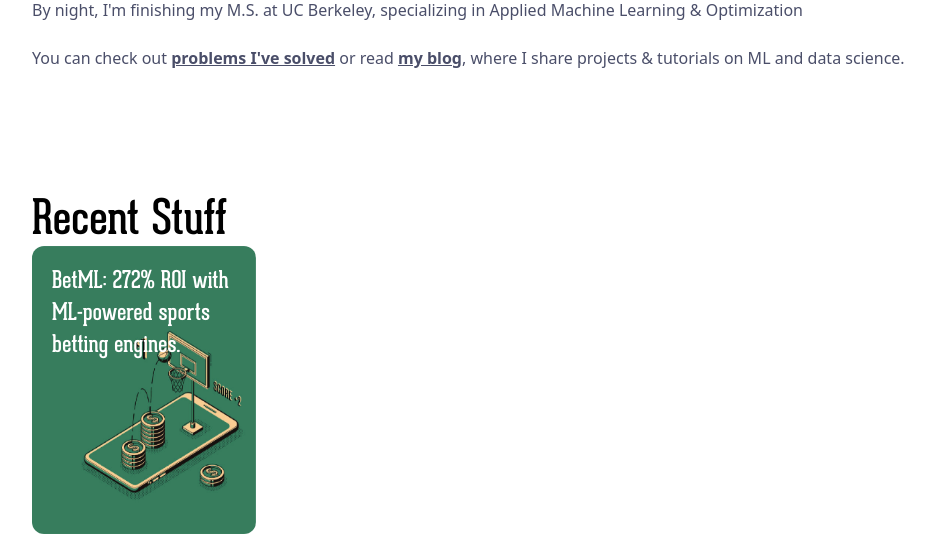
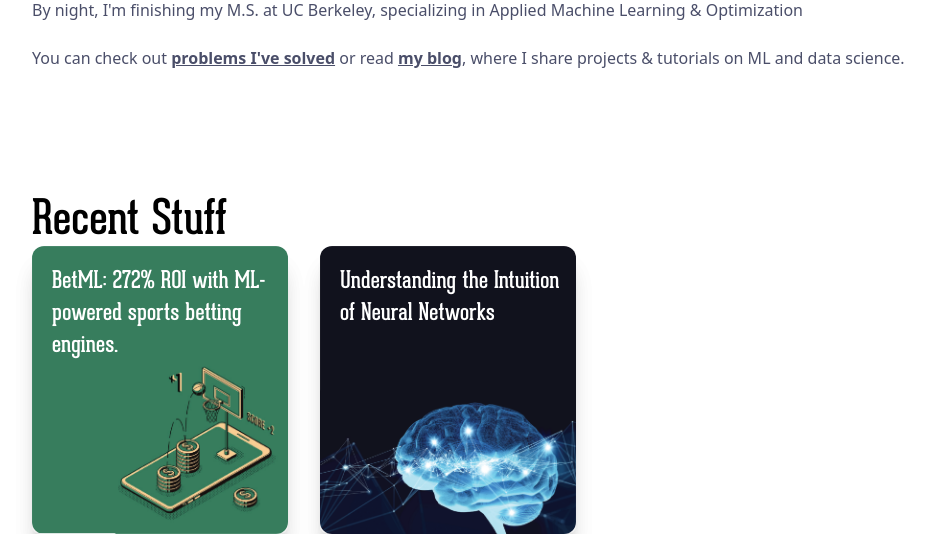
Before and after one commit to bennettcolecohen/bcc-portfolio, a FastAPI app: page / in a window 1280 px wide. Shown: the part 434-968 px from the top of the page, without its empty margins (0-938 px from the left). Run offline with FastAPI, Linux system fonts and the light colour scheme.

Commit message:
test home

```diff
--- a/static/dist/output.css
+++ b/static/dist/output.css
@@ -652,6 +652,22 @@ video {
   z-index: 10;
 }
 
+.z-40 {
+  z-index: 40;
+}
+
+.z-30 {
+  z-index: 30;
+}
+
+.z-0 {
+  z-index: 0;
+}
+
+.z-20 {
+  z-index: 20;
+}
+
 .m-4 {
   margin: 1rem;
 }
@@ -924,6 +940,10 @@ video {
 
 .w-56 {
   width: 14rem;
+}
+
+.w-60 {
+  width: 15rem;
 }
 
 .flex-shrink-0 {
@@ -996,12 +1016,23 @@ video {
   row-gap: 2rem;
 }
 
+.gap-x-8 {
+  -moz-column-gap: 2rem;
+       column-gap: 2rem;
+}
+
 .space-y-10 > :not([hidden]) ~ :not([hidden]) {
   --tw-space-y-reverse: 0;
   margin-top: calc(2.5rem * calc(1 - var(--tw-space-y-reverse)));
   margin-bottom: calc(2.5rem * var(--tw-space-y-reverse));
 }
 
+.space-x-8 > :not([hidden]) ~ :not([hidden]) {
+  --tw-space-x-reverse: 0;
+  margin-right: calc(2rem * var(--tw-space-x-reverse));
+  margin-left: calc(2rem * calc(1 - var(--tw-space-x-reverse)));
+}
+
 .self-center {
   align-self: center;
 }
@@ -1316,6 +1347,10 @@ video {
 .text-gray-700 {
   --tw-text-opacity: 1;
   color: rgb(55 65 81 / var(--tw-text-opacity));
+}
+
+.opacity-0 {
+  opacity: 0;
 }
 
 .shadow-md {
@@ -1370,6 +1405,14 @@ video {
   transition-timing-function: cubic-bezier(0.4, 0, 0.2, 1);
 }
 
+.backdrop\:cursor-pointer::-webkit-backdrop {
+  cursor: pointer;
+}
+
+.backdrop\:cursor-pointer::backdrop {
+  cursor: pointer;
+}
+
 .hover\:-translate-y-2:hover {
   --tw-translate-y: -0.5rem;
   transform: translate(var(--tw-translate-x), var(--tw-translate-y)) rotate(var(--tw-rotate)) skewX(var(--tw-skew-x)) skewY(var(--tw-skew-y)) scaleX(var(--tw-scale-x)) scaleY(var(--tw-scale-y));
@@ -1378,6 +1421,15 @@ video {
 .hover\:bg-cyan-100:hover {
   --tw-bg-opacity: 1;
   background-color: rgb(207 250 254 / var(--tw-bg-opacity));
+}
+
+.hover\:opacity-100:hover {
+  opacity: 1;
+}
+
+.hover\:contrast-200:hover {
+  --tw-contrast: contrast(2);
+  filter: var(--tw-blur) var(--tw-brightness) var(--tw-contrast) var(--tw-grayscale) var(--tw-hue-rotate) var(--tw-invert) var(--tw-saturate) var(--tw-sepia) var(--tw-drop-shadow);
 }
 
 @media (prefers-color-scheme: dark) {
--- a/templates/index.html
+++ b/templates/index.html
@@ -45,7 +45,6 @@
                         <div class="h-2 w-12 bg-sea text-center -my-2 mx-auto rounded-full"></div>
                     </div>
                 <img src="./static/public/headshot.jpg" class="ml-8 h-20 w-20 rounded-full" alt="Bennett Cohen Headshot">
-                </a>
             </div>
             <button class="md:hidden" id="toggle">
                 <svg xmlns="http://www.w3.org/2000/svg" class="h-6 w-6" fill="none" viewBox="0 0 24 24" stroke="currentColor" stroke-width="2">
@@ -81,11 +80,21 @@
 
         <div class="mt-16 md:mt-32 text-3xl md:text-5xl font-prim">Recent Stuff</div>
 
-       <div class="w-56 h-72 bg-prim rounded-lg cursor-pointer duration-300 ease-in-out transition-transform transform hover:-translate-y-2">
-            <img class="object-fill w-56 h-72 rounded-xl" src="static/public/blog-images/betml-backround.png" alt="BetML: 272% ROI with ML-powered sports betting engines.">
-            <span class="absolute left-0 top-0 z-10 mt-3 ml-3 px-2 py-2 font-prim text-white text-2xl">
-                BetML: 272% ROI with ML-powered sports betting engines.
-            </span>
+       <div class="flex gap-x-8 gap-y-8 flex-wrap">
+            <div class="w-64 h-72 flex-grow-0 flex-shrink-0 rounded-lg shadow-xl backdrop:cursor-pointer duration-300 ease-in-out transition-transform transform hover:-translate-y-2">
+                <img class="object-fill w-64 h-72 shadow-xl rounded-xl z-10" src="static/public/blog-images/betml-background.png" alt="BetML: 272% ROI with ML-powered sports betting engines.">
+                <span class="absolute left-0 top-0 z-30 mt-3 ml-3 px-2 py-2 font-prim text-white text-2xl">
+                    BetML: 272% ROI with ML-powered sports betting engines.
+                </span>
+            </div>
+
+            <div class="w-64 h-72 flex-grow-0 flex-shrink-0 rounded-lg shadow-xl backdrop:cursor-pointer duration-300 ease-in-out transition-transform transform hover:-translate-y-2">
+                <img class="object-fill w-64 h-72 shadow-xl rounded-xl z-10" src="static/public/blog-images/nn-background.png" alt="BetML: 272% ROI with ML-powered sports betting engines.">
+                <span class="absolute left-0 top-0 z-30 mt-3 ml-3 px-2 py-2 font-prim text-white text-2xl">
+                    Understanding the Intuition of Neural Networks
+                </span>
+            </div>
+
        </div>
 
 
```
Also changed, not shown: static/public/blog-images/betml-background.png (added), static/public/blog-images/betml-backround.png (deleted), static/public/blog-images/black.png (added), static/public/blog-images/nn-background.png (added), 2 other files.
